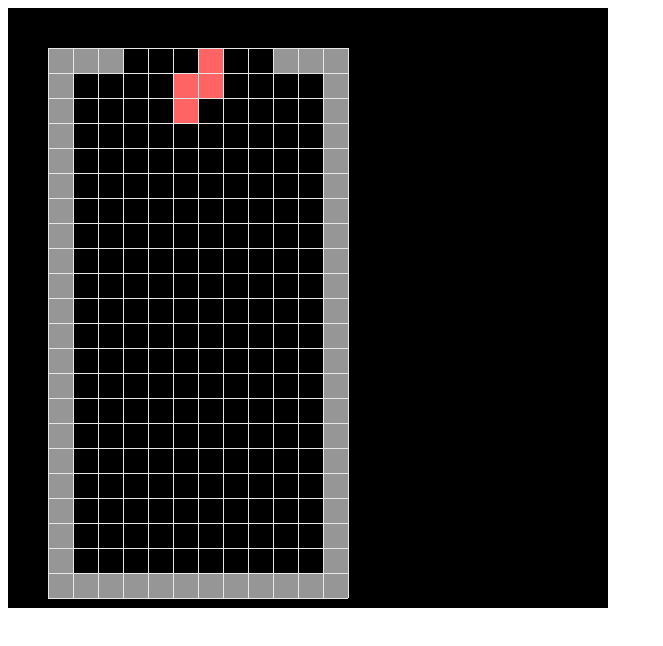
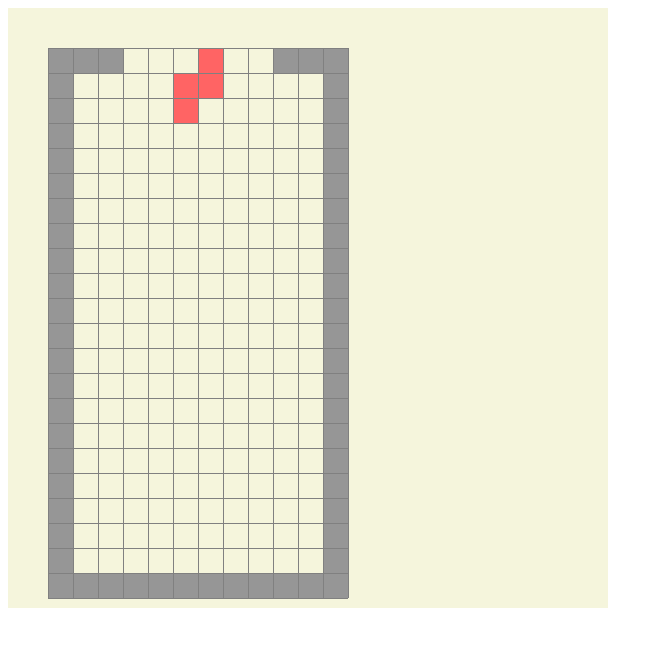
Before and after one commit to hoji-nasshi/tetris-project, a website: page src/2d-project/index.html in a window 1280 px wide. Shown: the whole page, without its empty margins (0-663 px from the left). Drawn offline with Linux system fonts and the light colour scheme.

Commit message:
背景色とグリッド色を変更

```diff
--- a/src/2d-project/index.html
+++ b/src/2d-project/index.html
@@ -4,7 +4,7 @@
         <title>テトリス</title>
     </head>
     <body>
-        <canvas id="canvas" width="600" height="600" style="background-color: black;"></canvas>
+        <canvas id="canvas" width="600" height="600" style="background-color: beige;"></canvas>
         <script src="main.js"></script>
     </body>
 </html>
--- a/src/2d-project/main.js
+++ b/src/2d-project/main.js
@@ -267,7 +267,7 @@ function drawField() {
 }
 //	フィールド枠描画
 function drawFrame() {
-	context.fillStyle = "rgba(230, 230, 230, 1.0)"; // 塗り潰し色を白色に設定
+	context.fillStyle = "rgba(128, 128, 128, 1.0)"; // 塗り潰し色をグレーに設定
 	//	縦線を描画(グリッドのこと)
 	for(var i = 0;i < FIELD_WIDTH + 1;i++) {
         context.fillRect(FIELD_X + i * 25, FIELD_Y, 1, 25 * FIELD_HEIGHT);
```
